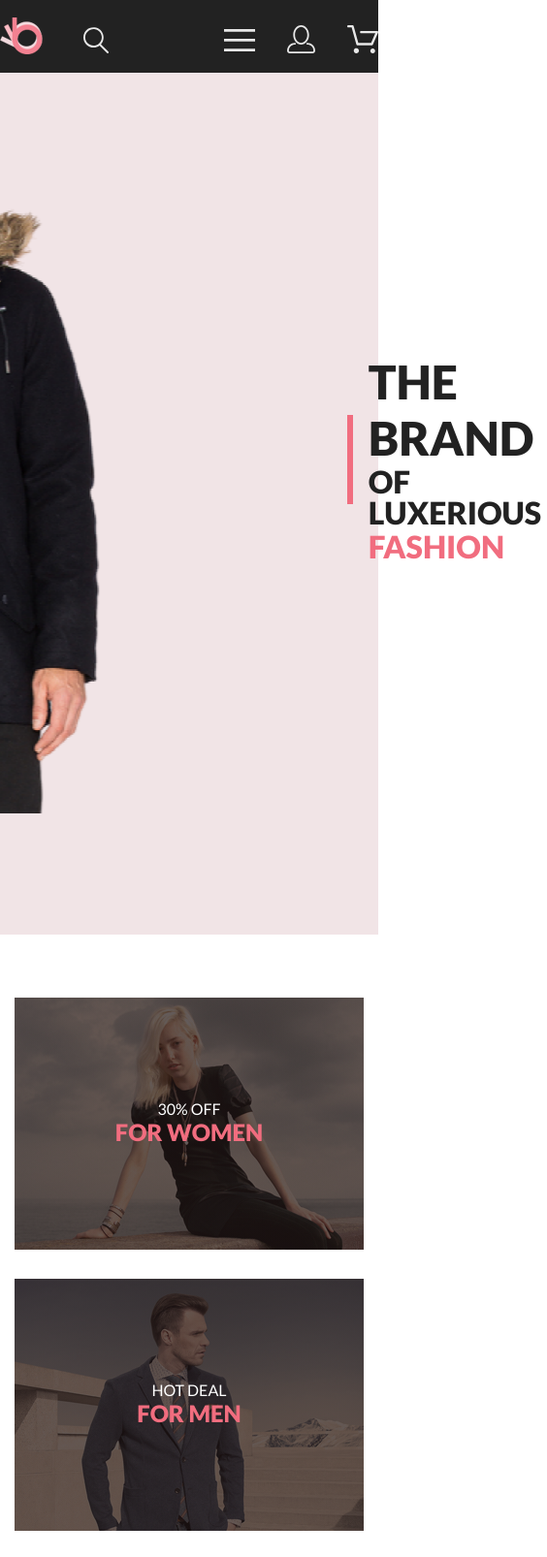
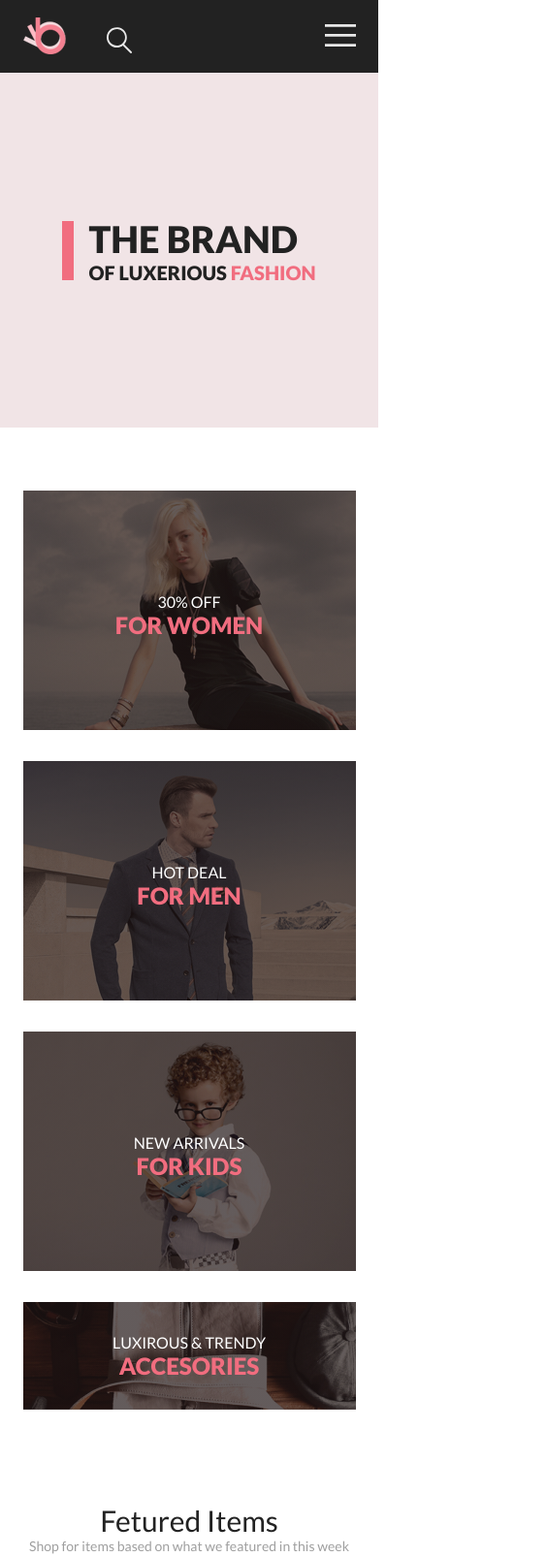
Before and after one commit to mkrasovskiy/HW-HTML-CSS, a plain HTML site: page lesson6/index.html in a window 390 px wide. Shown: the top 1606 px of the page at 97% size, 564 px wide, since content can reach past the window. Drawn offline with Linux system fonts and the light colour scheme.

Commit message:
Д.з. по 8 семинару

```diff
--- a/lesson6/css/style.css
+++ b/lesson6/css/style.css
@@ -239,7 +239,6 @@ body {
 @media (max-width: 1024px) and (min-width: 768px) {
     .center {
         max-width: 768px;
-
     }
     .header-list {
         justify-content: center;
@@ -271,17 +270,14 @@ body {
         margin: 0;
     }
     .promo-title {
-        font-weight: 900;
         font-size: 44px;
         line-height: 53px;
     }
     .promo-subtitle {
-        font-weight: 700;
         font-size: 24px;
         line-height: 29px;
     }
     .promo-subtitle>span {
-        font-weight: 700;
         font-size: 24px;
         line-height: 29px;
         color: #F16D7F;
@@ -309,7 +305,6 @@ body {
         min-height: 116px;
         margin: 0 auto 110px auto;
     }
-
     .products-title {
         margin-bottom: 72px;
     }
@@ -321,3 +316,80 @@ body {
         margin-bottom: 70px;
     }
 }
+@media (max-width: 767px) and (min-width: 320px) {
+    .center {
+        max-width: 375px;
+    }
+    .header-list {
+        justify-content: center;
+    }
+    .header-list-left {
+        margin-right: 200px;
+    }
+    .header-list-right {
+        gap: 0;
+    }
+    .header-list-right > li:nth-child(1) {
+        margin: 25px 0 26px 0;
+    }
+    .header-list-right > li:nth-child(2) {
+        display: none;
+    }
+    .header-list-right > li:nth-child(3) {
+        display: none;
+    }
+    .promo-items {
+        padding: 148px 56px;
+    }
+    .promo-list {
+        display: none;
+    }
+    .promo-list-content {
+        gap: 15px;
+        margin: 0;
+    }
+    .promo-trait {
+        height: 61px;
+    }
+    .promo-title {
+        font-size: 38px;
+        line-height: 46px;
+    }
+    .promo-subtitle {
+        font-size: 20px;
+        line-height: 24px;
+    }
+    .promo-subtitle>span {
+        font-size: 20px;
+        line-height: 24px;
+    }
+    .offer-item {
+        gap: 32px;
+        margin-bottom: 32px;
+    }
+    .offer-item-cover {
+        width: 343px;
+        height: 247px;
+    }
+    .offer-item-cover-accesories {
+        max-width: 343px;
+        min-height: 111px;
+
+    }
+    .offer-item-cover-accesories {
+        background: linear-gradient( rgba(33, 22, 22, 0.7), rgba(33, 22, 22, 0.7) ), url(../img/accesories-767.png);
+        max-width: 343px;
+        min-height: 111px;
+        margin: 0 auto 64px auto;
+    }
+    .products-title {
+        margin-bottom: 65px;
+    }
+    .products-list {
+        gap: 32px;
+        margin-bottom: 40px;
+    }
+    .products-button {
+        margin-bottom: 96px;
+    }
+}
```
Also changed, not shown: lesson6/img/accesories-767.png (added).
